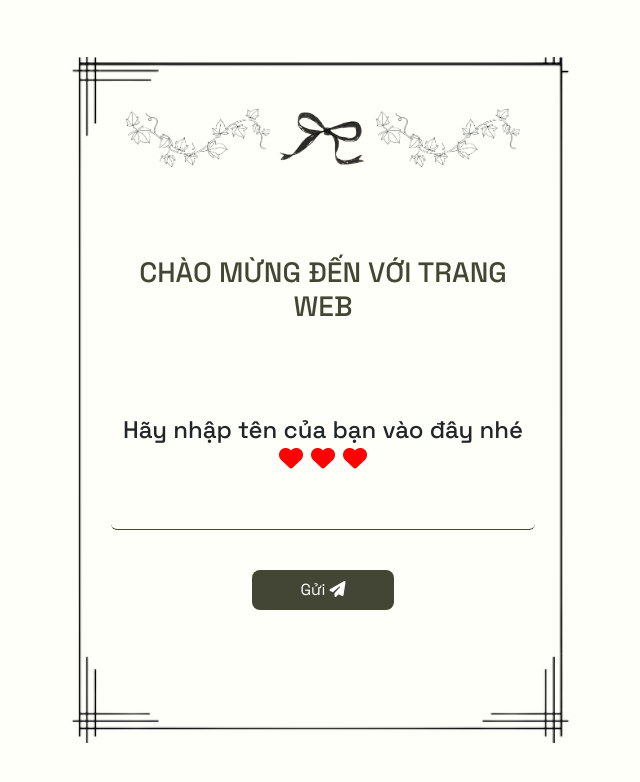
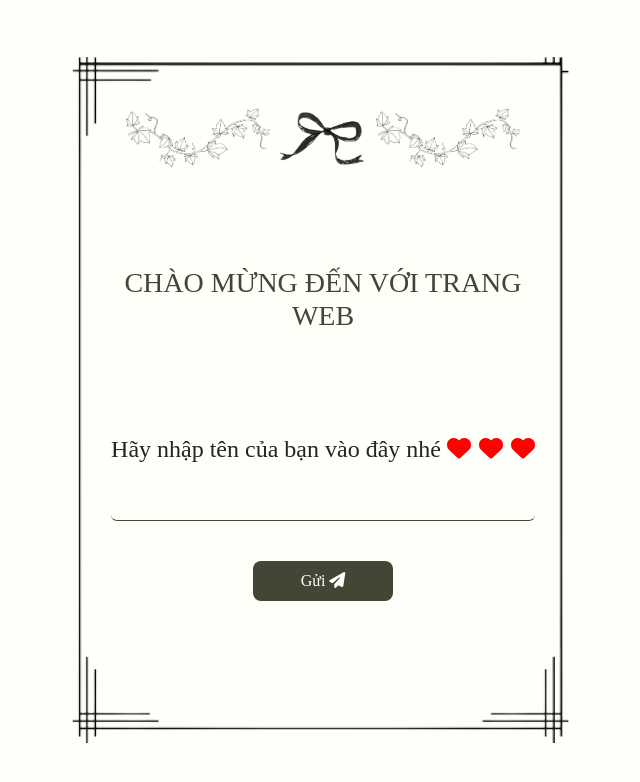
Before and after one commit to phphuc0608/Graduation_Invitation_Website, a Vue app: page / in a window 1280 px wide. Shown: the top 782 px of the page, without its empty margins (317-957 px from the left). Built offline with nearby package versions, Linux system fonts and the light colour scheme.

Commit message:
update font family

```diff
--- a/src/style.css
+++ b/src/style.css
@@ -2,5 +2,6 @@
   margin: 0;
   padding: 0;
   box-sizing: border-box;
-  font-family: 'Space Grotesk', sans-serif;
+  /* font-family: 'Space Grotesk', sans-serif; */
+  font-family: "Playwrite IS", cursive;
 }
```
